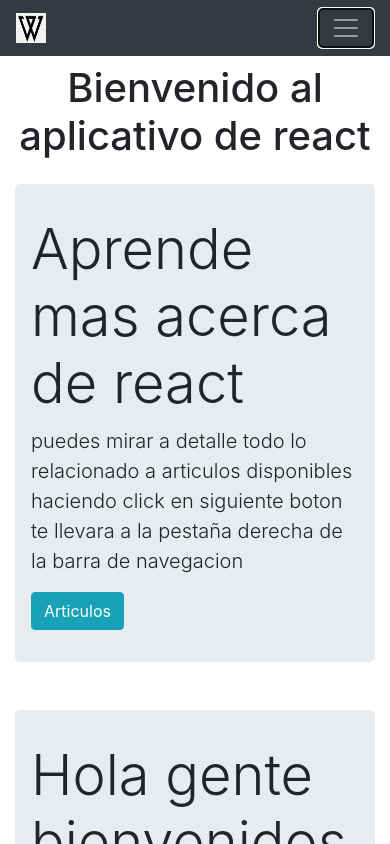
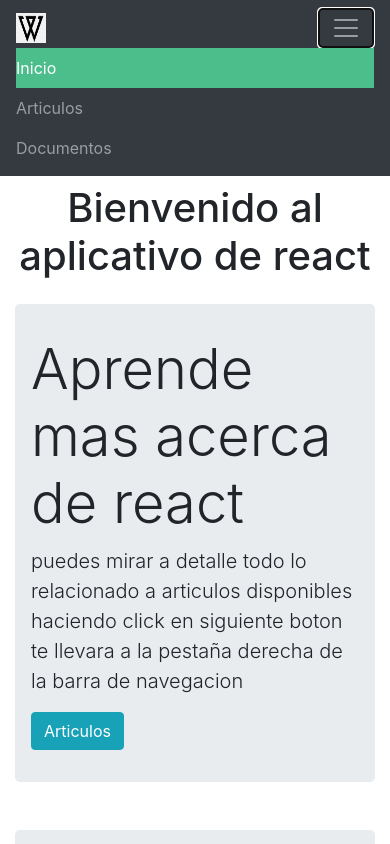
Before and after one commit to jestarita/aplicacion-taller1, a React (Create React App) app: page / in a window 390 px wide. Both pictures are taken after a click on the button "Toggle navigation". Shown: the top 844 px of the page. Built offline with nearby package versions, Linux system fonts and the light colour scheme.

Commit message:
Quinto Cambio

```diff
--- a/package.json
+++ b/package.json
@@ -12,7 +12,9 @@
     "@types/react-dom": "^16.9.8",
     "axios": "^0.19.2",
     "bootstrap": "^4.5.0",
+    "jquery": "^3.5.1",
     "node-sass": "^4.14.1",
+    "popper.js": "^1.16.1",
     "react": "^16.13.1",
     "react-bootstrap": "^1.0.1",
     "react-dom": "^16.13.1",
--- a/src/App.tsx
+++ b/src/App.tsx
@@ -1,7 +1,6 @@
 import React from 'react';
 import { BrowserRouter as Router,Switch,Route } from "react-router-dom";
 import './App.css';
-
 /* Componentes */
 import Footer from './components/footer/Footer';
 import Navegacion from './components/Navegacion/Navegacion';
@@ -11,16 +10,14 @@ import Home from './components/home/Home';
 
 function App() {
   return (
-
           <Router>
           <header>
-            <div className="w-100">
             <Navegacion />
-            </div>
-        </header>
+          </header>
       <div className="container-fluid">
         <div className="row">
           <div className="col-sm-12 col-md-12 col-xl-12">
+          <React.StrictMode>
           <Switch>
           <Route path="/documentos">
             <Documentos />
@@ -33,6 +30,7 @@ function App() {
           </Route>
 
         </Switch>
+        </React.StrictMode>
         </div>
         </div>
     </div>
--- a/src/components/Navegacion/Navegacion.scss
+++ b/src/components/Navegacion/Navegacion.scss
@@ -3,14 +3,14 @@ $color_hover: #4CBE8C;
 $color_letras: #ccc;
 
 
-.nav-link:hover{
+.navbar-right .nav-link:hover{
 background: $color_hover;
 color:$color_letras;
 box-shadow: 0px 0px 1px lightblue;
 transition: all 300ms;
 }
 
-.active{
+.navbar-right .active{
 background: $color_hover;
-color:$color_letras;
+color: white;
 }
--- a/src/components/Navegacion/Navegacion.tsx
+++ b/src/components/Navegacion/Navegacion.tsx
@@ -1,23 +1,49 @@
 import React from 'react';
-import {
-  NavLink
-} from "react-router-dom";
 
+import {NavLink} from "react-router-dom";
+import {Navbar, Nav} from 'react-bootstrap'
 import './Navegacion.scss';
 const Navegacion = () =>{
     return (
 
-      <nav className="navbar navbar-expand-lg navbar-dark bg-dark" role="navigation">
-      <a className="navbar-brand" href="/"> <img src="./imagenes/Logo.jpg" width="30" height="30" className="d-inline-block align-top" alt="" /></a>
-          <button className="navbar-toggler" type="button" data-toggle="collapse" data-target="#navbarSupportedContent"
-            aria-controls="navbarSupportedContent" aria-expanded="false" aria-label="Toggle navigation">
-            <span className="navbar-toggler-icon"></span>
-          </button>
-        <div className="collapse navbar-collapse" id="navbarNavAltMarkup">
-          <ul className="navbar-nav mr-auto">
+      // <nav className="navbar navbar-expand-lg navbar-dark bg-dark" role="navigation">
+      // <a className="navbar-brand" href="/"> <img src="./imagenes/Logo.jpg" width="30" height="30" className="d-inline-block align-top" alt="inciio" /></a>
+      //     <button className="navbar-toggler" type="button" data-toggle="collapse" data-target="#NavbarSupportedContent"
+      //       aria-controls="NavbarSupportedContent" aria-expanded="true" aria-label="Toggle navigation">
+      //       <span className="navbar-toggler-icon"></span>
+      //     </button>
+      //   <div className="collapse navbar-collapse" id="NavbarSupportedContent">
+      //     <ul className="navbar-nav mr-auto">
 
-          </ul>
-        <ul className="navbar-nav navbar-right">
+      //     </ul>
+      //   <ul className="navbar-nav navbar-right">
+      //        <li className="nav-item" >
+      //        <NavLink exact to="/" className="nav-link" activeClassName="active">
+      //           Inicio
+      //         </NavLink>
+      //       </li>
+      //       <li className="nav-item" >
+      //       <NavLink exact to="articulos" className="nav-link" activeClassName="active">
+      //           Articulos
+      //         </NavLink>
+      //       </li>
+      //       <li className="nav-item" >
+      //       <NavLink exact to="documentos" className="nav-link" activeClassName="active">
+      //           Documentos
+      //         </NavLink>
+      //       </li>
+      //   </ul>
+      //   </div>
+      // </nav>
+
+      <Navbar collapseOnSelect expand="lg" bg="dark" variant="dark">
+        <Navbar.Brand href="/"><img src="./imagenes/Logo.jpg" width="30" height="30" className="d-inline-block align-top" alt="inciio" /></Navbar.Brand>
+        <Navbar.Toggle aria-controls="responsive-navbar-nav" />
+        <Navbar.Collapse id="responsive-navbar-nav">
+          <Nav className="mr-auto">
+
+          </Nav>
+          <Nav className="navbar-nav navbar-right">
              <li className="nav-item" >
                <NavLink exact to="/" className="nav-link" activeClassName="active">
                  Inicio
@@ -33,12 +59,9 @@ const Navegacion = () =>{
                 Documentos
                 </NavLink>
               </li>
-
-        </ul>
-        </div>
-      </nav>
-
-
+          </Nav>
+        </Navbar.Collapse>
+      </Navbar>
 
     )
 }
--- a/src/index.tsx
+++ b/src/index.tsx
@@ -5,8 +5,8 @@ import App from './App';
 
 import 'bootstrap/dist/css/bootstrap.min.css';
 ReactDOM.render(
-  <React.StrictMode>
+
     <App />
-  </React.StrictMode>,
+ ,
   document.getElementById('root')
 );
```
Also changed, not shown: 1 other file (tests, documents, lock files or other folders). Lines whose indentation alone changed are shown as unchanged.
